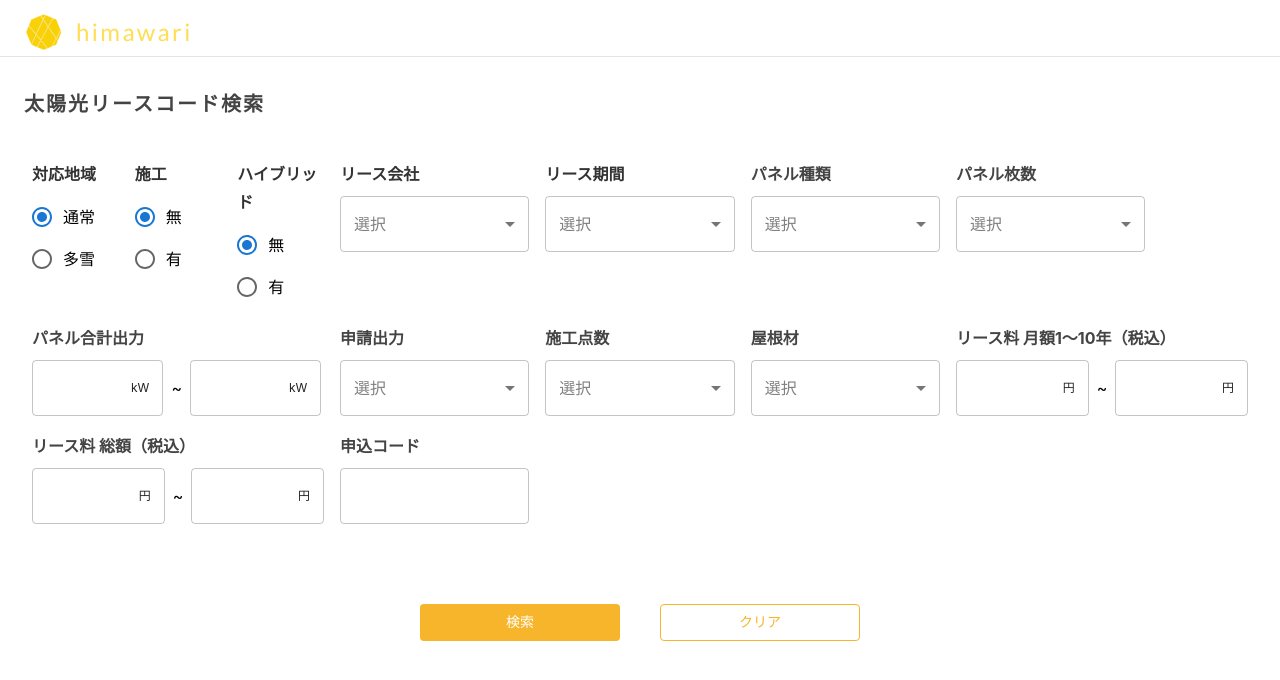
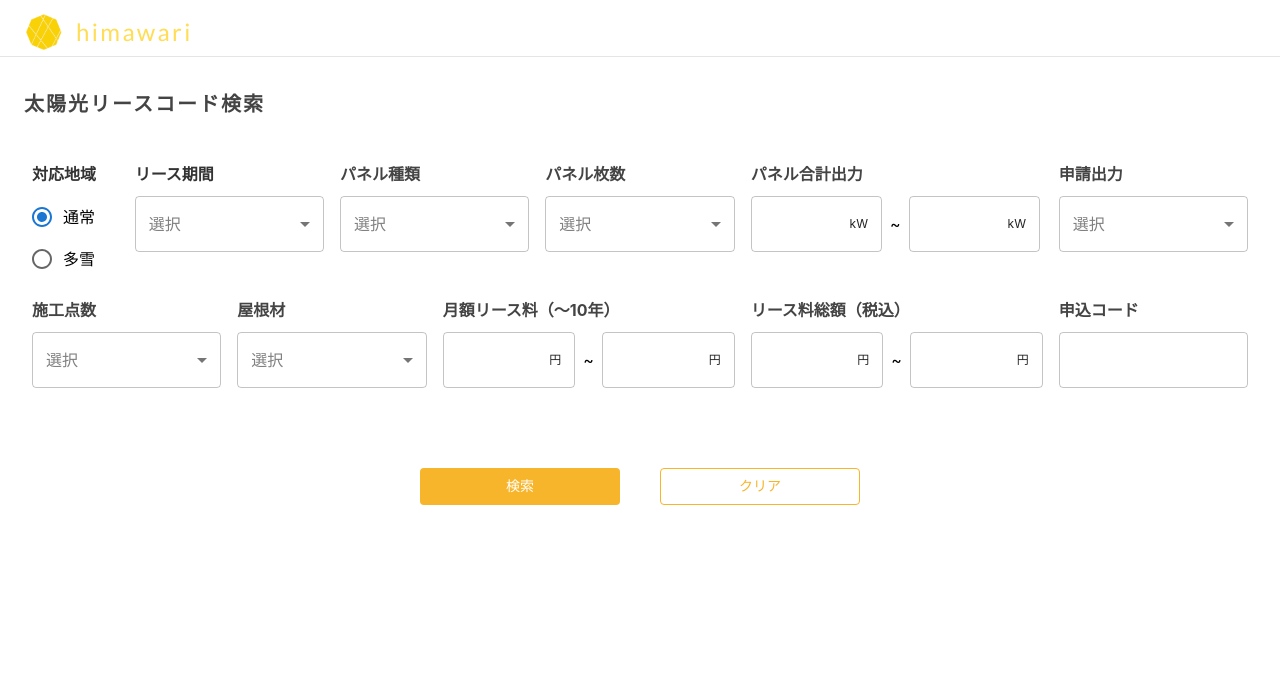
Before and after one commit to komeponpon/himawari-frontend, a React (Create React App) app: page /solar-system-search in a window 1280 px wide. Shown: the top 680 px of the page. Built offline with nearby package versions, Linux system fonts and the light colour scheme.

Commit message:
TEPCO用へ対応

```diff
--- a/src/components/SolarSearchField.tsx
+++ b/src/components/SolarSearchField.tsx
@@ -23,7 +23,7 @@ interface SolarSystemResponse {
   region: string;
   roof_material: string;
   installation_points: string;
-  monthly_lease_fee_10: number;
+  monthly_lease_fee_10: number | null;
   monthly_lease_fee_15: number | null;
   total_lease_amount: number;
   application_code: string;
@@ -84,8 +84,8 @@ export default function SolarSearchField() {
       '対応地域': row.region,
       '屋根材': row.roofMaterial,
       '施工点数': row.installationPoints,
-      '月額リース料(1~10年)': row.monthlyLeaseFee,
-      '月額リース料(10~15年)': row.monthlyLeaseFee10To15Year,
+      '月額リース料(〜10年)': row.monthlyLeaseFee,
+      '月額リース料(〜15年)': row.monthlyLeaseFee10To15Year,
       '総額リース料': row.totalLeaseFee,
       '申込コード': row.applicationCode,
     })));
@@ -191,15 +191,15 @@ export default function SolarSearchField() {
     { id: 'installationPoints', label: '施工点数', minWidth: 100, sortable: true },
     {
       id: 'monthlyLeaseFee',
-      label: '月額リース料(1〜10年)',
+      label: '月額リース料（〜10年）',
       minWidth: 190,
       align: 'right',
-      format: (value: number) => `¥${value.toLocaleString('ja-JP')}`,
+      format: (value: number | null) => value ? `¥${value.toLocaleString('ja-JP')}` : '-',
       sortable: true
     },
     {
       id: 'monthlyLeaseFee10To15Year',
-      label: '月額リース料(10〜15年)',
+      label: '月額リース料（〜15年）',
       minWidth: 190,
       align: 'right',
       format: (value: number | null) => value ? `¥${value.toLocaleString('ja-JP')}` : '-',
@@ -207,8 +207,8 @@ export default function SolarSearchField() {
     },
     {
       id: 'totalLeaseFee',
-      label: '総額リース料',
-      minWidth: 130,
+      label: '総額リース料（税込）',
+      minWidth: 180,
       align: 'right',
       format: (value: number) => `¥${value.toLocaleString('ja-JP')}`,
       sortable: true
@@ -264,7 +264,7 @@ export default function SolarSearchField() {
         region: item.region,
         roofMaterial: item.roof_material,
         installationPoints: item.installation_points,
-        monthlyLeaseFee: Number(item.monthly_lease_fee_10),
+        monthlyLeaseFee: item.monthly_lease_fee_10 ? Number(item.monthly_lease_fee_10) : null,
         monthlyLeaseFee10To15Year: item.monthly_lease_fee_15 ? Number(item.monthly_lease_fee_15) : null,
         totalLeaseFee: Number(item.total_lease_amount),
         applicationCode: item.application_code,
@@ -312,6 +312,7 @@ export default function SolarSearchField() {
             row={true}
           />
         </Grid>
+        {/*
         <Grid item xs={1}>
           <Typography
             variant="subtitle1"
@@ -331,6 +332,8 @@ export default function SolarSearchField() {
             row={true}
           />
         </Grid>
+        */}
+        {/*
         <Grid item xs={1}>
           <Typography
             variant="subtitle1"
@@ -350,6 +353,8 @@ export default function SolarSearchField() {
             row={true}
           />
         </Grid>
+        */}
+        {/*
         <Grid item xs={2}>
           <Typography
             variant="subtitle1"
@@ -367,6 +372,7 @@ export default function SolarSearchField() {
             onChange={setLeaseCompany}
           />
         </Grid>
+        */}
         <Grid item xs={2}>
           <Typography
             variant="subtitle1"
@@ -551,7 +557,7 @@ export default function SolarSearchField() {
               color: '#444'
             }}
           >
-            リース料 月額1〜10年（税込）
+            月額リース料（〜10年）
           </Typography>
           <Box sx={{ display: 'flex', alignItems: 'center', gap: 1 }}>
             <TextField
@@ -625,7 +631,7 @@ export default function SolarSearchField() {
                 color: '#444'
               }}
             >
-              リース料 月額10〜15年（税込）
+              月額リース料（〜15年）
             </Typography>
             <Box sx={{ display: 'flex', alignItems: 'center', gap: 1 }}>
               <TextField
@@ -699,7 +705,7 @@ export default function SolarSearchField() {
               color: '#444'
             }}
           >
-            リース料 総額（税込）
+            リース料総額（税込）
           </Typography>
           <Box sx={{ display: 'flex', alignItems: 'center', gap: 1 }}>
             <TextField
```
